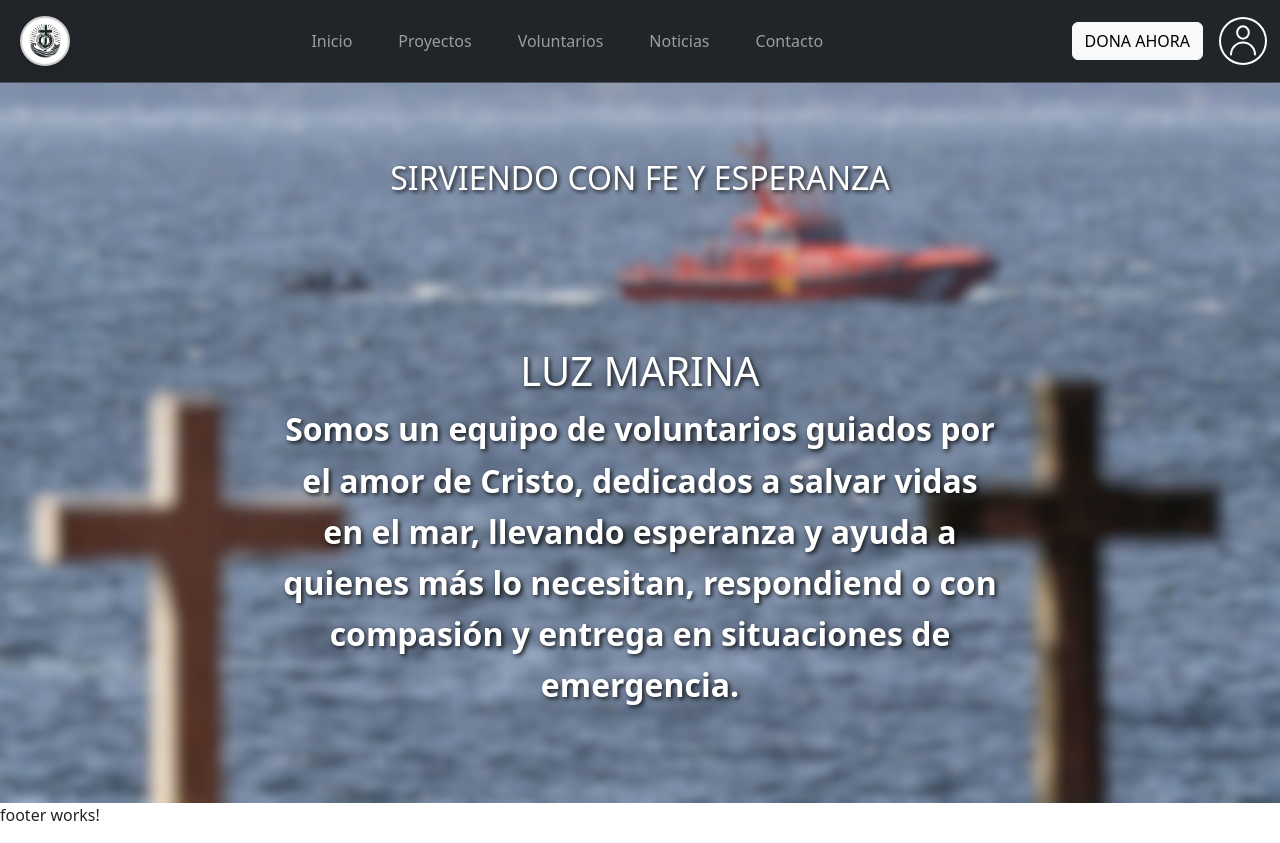
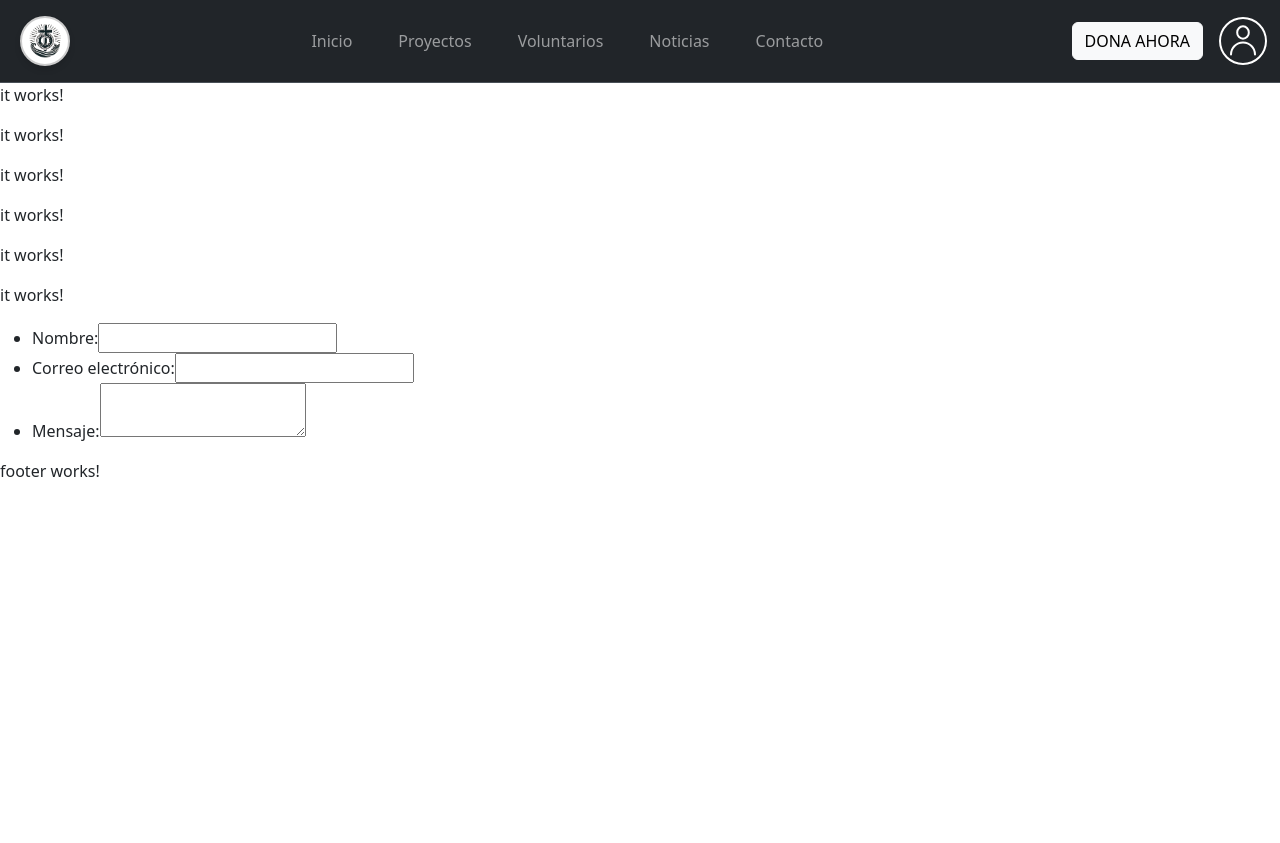
Before and after one commit to Pablo5454/LuzMarinaAngular, an Angular app: page /contacto/contacto-card-formulario-contacto in a window 1280 px wide. After the commit the page ends 800 px from the top, so only its background shows below. Built offline with nearby package versions, Linux system fonts and the light colour scheme.

Commit message:
Link a Contacto en proceso. Formulario creado, sin terminar

```diff
--- a/src/app/app.component.html
+++ b/src/app/app.component.html
@@ -11,11 +11,12 @@
 
   <app-navbar></app-navbar>
 
-  <app-home></app-home>
+  <router-outlet></router-outlet>
 
   <app-footer></app-footer>
 
-<!-- <router-outlet></router-outlet> -->
+
+
 
 <script src="https://stackpath.bootstrapcdn.com/bootstrap/4.5.2/js/bootstrap.min.js"></script>
 
--- a/src/app/contacto-card-formulario-contacto/contacto-card-formulario-contacto.component.html
+++ b/src/app/contacto-card-formulario-contacto/contacto-card-formulario-contacto.component.html
@@ -1 +1,16 @@
-<p>contacto-card-formulario-contacto works!</p>
+<form action="/my-handling-form-page" method="post">
+  <ul>
+    <li>
+      <label for="name">Nombre:</label>
+      <input type="text" id="name" name="user_name" />
+    </li>
+    <li>
+      <label for="mail">Correo electrónico:</label>
+      <input type="email" id="mail" name="user_mail" />
+    </li>
+    <li>
+      <label for="msg">Mensaje:</label>
+      <textarea id="msg" name="user_message"></textarea>
+    </li>
+  </ul>
+</form>
--- a/src/app/contacto/contacto.component.html
+++ b/src/app/contacto/contacto.component.html
@@ -1 +1,7 @@
-<p>contacto works!</p>
+<p>it works!</p>
+<p>it works!</p>
+<p>it works!</p>
+<p>it works!</p>
+<p>it works!</p>
+<p>it works!</p>
+<app-contacto-card-formulario-contacto></app-contacto-card-formulario-contacto>
--- a/src/app/navbar/navbar.component.html
+++ b/src/app/navbar/navbar.component.html
@@ -1,6 +1,6 @@
 <nav class="navbar navbar-expand-lg navbar-dark bg-dark border-bottom border-body" data-bs-theme="dark">
   <div class="container-fluid">
-      <button class="navbar-toggler" type="button" data-bs-toggle="collapse" data-bs-target="#navbarNav" aria-controls="navbarNav" aria-expanded="false" aria-label="Toggle navigation">
+      <button class="navbar-toggler" type="button" data-bs-toggle="collapse" data-bs-target="#navbarNav" aria-controls="navbarNav" aria-expanded="false" aria-label="Toggle navigati*-----------------------------------------on">
           <span class="navbar-toggler-icon"></span>
       </button>
       <div class="collapse navbar-collapse" id="navbarNav">
@@ -24,7 +24,7 @@
                       <a class="nav-link" href="#Noticias">Noticias</a>
                   </li>
                   <li class="nav-item">
-                      <a class="nav-link" href="#CONTACTO">Contacto</a>
+                      <a class="nav-link" routerLink="/contacto">Contacto</a>
                   </li>
               </div>
               <!-- Enlace DONAR AHORA a la derecha -->
```
